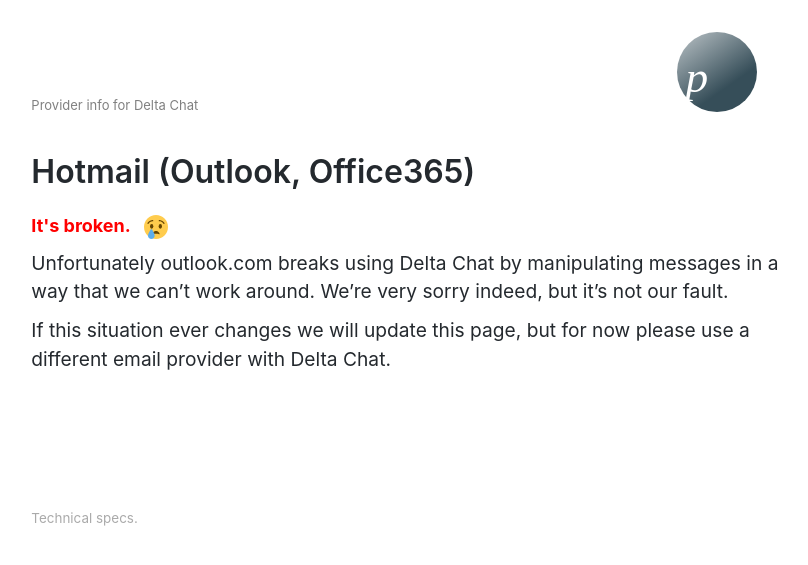
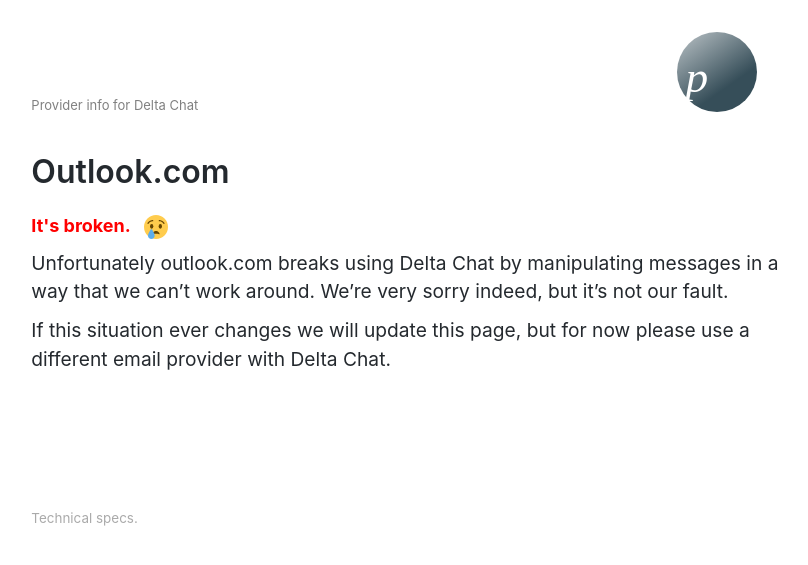
Before and after one commit to deltachat/provider-db, a Jekyll site: the page built from _providers/outlook.com.md, in a window 1280 px wide. Shown: the top 565 px of the page, without its empty margins (214-1022 px from the left). Built offline with Jekyll 4.4.1, drawn with Linux system fonts in a browser that asks for light colours.

Commit message:
hotmail does not longer exists since 2012, in the texts, use outlook.com explicitly; outlook as such is not broken

```diff
--- a/_providers/hotmail.md
+++ b/_providers/outlook.com.md
@@ -1,5 +1,5 @@
 ---
-name: Hotmail (Outlook, Office365)
+name: Outlook.com
 status: BROKEN
 domains:
   - hotmail.com
@@ -17,10 +17,10 @@
     hostname: smtp-mail.outlook.com
     port: 587
 before_login_hint: |
-  Outlook email addresses will not work as expected as these servers remove some important transport information.
+  Outlook.com email addresses will not work as expected as these servers remove some important transport information.
   Hopefully sooner or later there will be a fix, for now we suggest to use another email address.
 after_login_hint: |
-  Outlook email addresses will not work as expected as these servers remove some important transport information.
+  Outlook.com email addresses will not work as expected as these servers remove some important transport information.
   Unencrypted 1-on-1 chats kind of work, but groups and encryption don't.
   Hopefully sooner or later there will be a fix, for now we suggest to use another email address.
 last_checked: 2019-02
```
